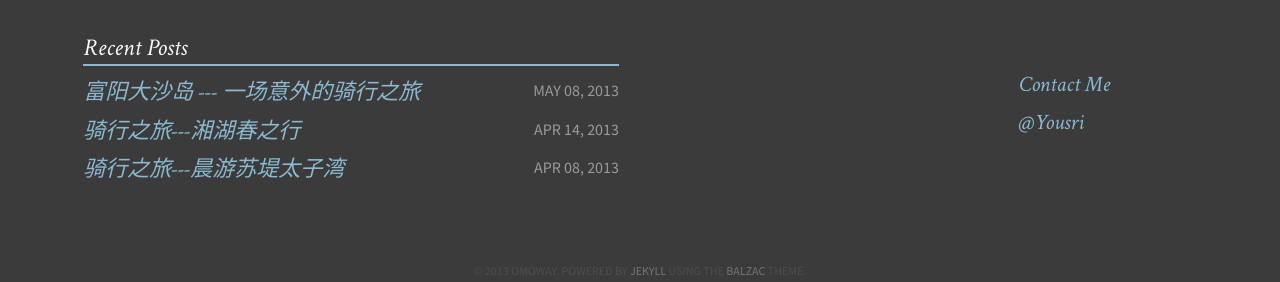
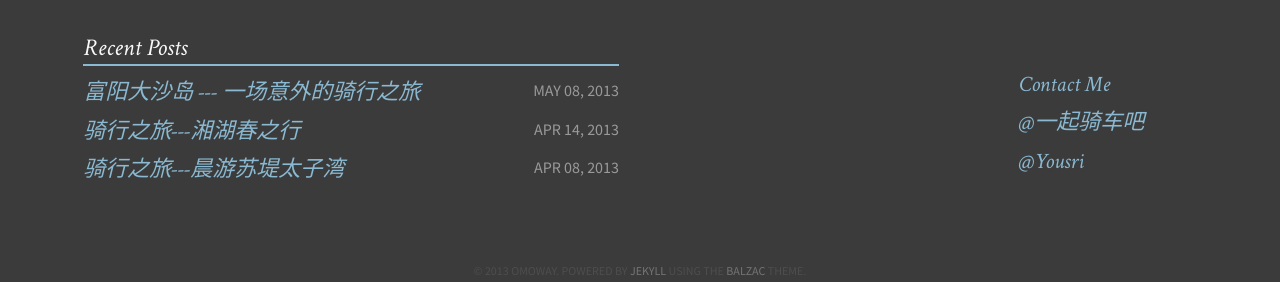
Before and after one commit to omoway/omoway.github.com, a Jekyll site: the page built from index.md, in a window 1280 px wide. Shown: the part 1250-1532 px from the top of the page. Built offline with Jekyll 4.4.1, drawn with Linux system fonts in a browser that asks for light colours.

Commit message:
update weibo

```diff
--- a/_config.yml
+++ b/_config.yml
@@ -11,6 +11,7 @@ owner:
 #  bio:            "Aesthete & Athlete"
   email:          qingxian.yan@upai.com
   twitter:        Yousri
+  weibo:          omoway
   github:         omoway
   instagram:      imyousri
 #  dribbble:
--- a/_includes/footer.html
+++ b/_includes/footer.html
@@ -14,6 +14,10 @@
       <div class="social">
         <ul>
             <li><a id="mail" href="mailto:{{ site.owner.email }}"><span class="foot-link">Contact Me</span></a></li>
+
+            {% if site.owner.weibo %}
+            <li><a id="twit" href="http://weibo.com/{{ site.owner.weibo }}" target="_blank"><span class="foot-link">@一起骑车吧</span></a></li>
+            {% endif %}
 
             {% if site.owner.twitter %}
             <li><a id="twit" href="http://twitter.com/{{ site.owner.twitter }}" target="_blank"><span class="foot-link">@{{ site.owner.twitter }}</span></a></li>
```
